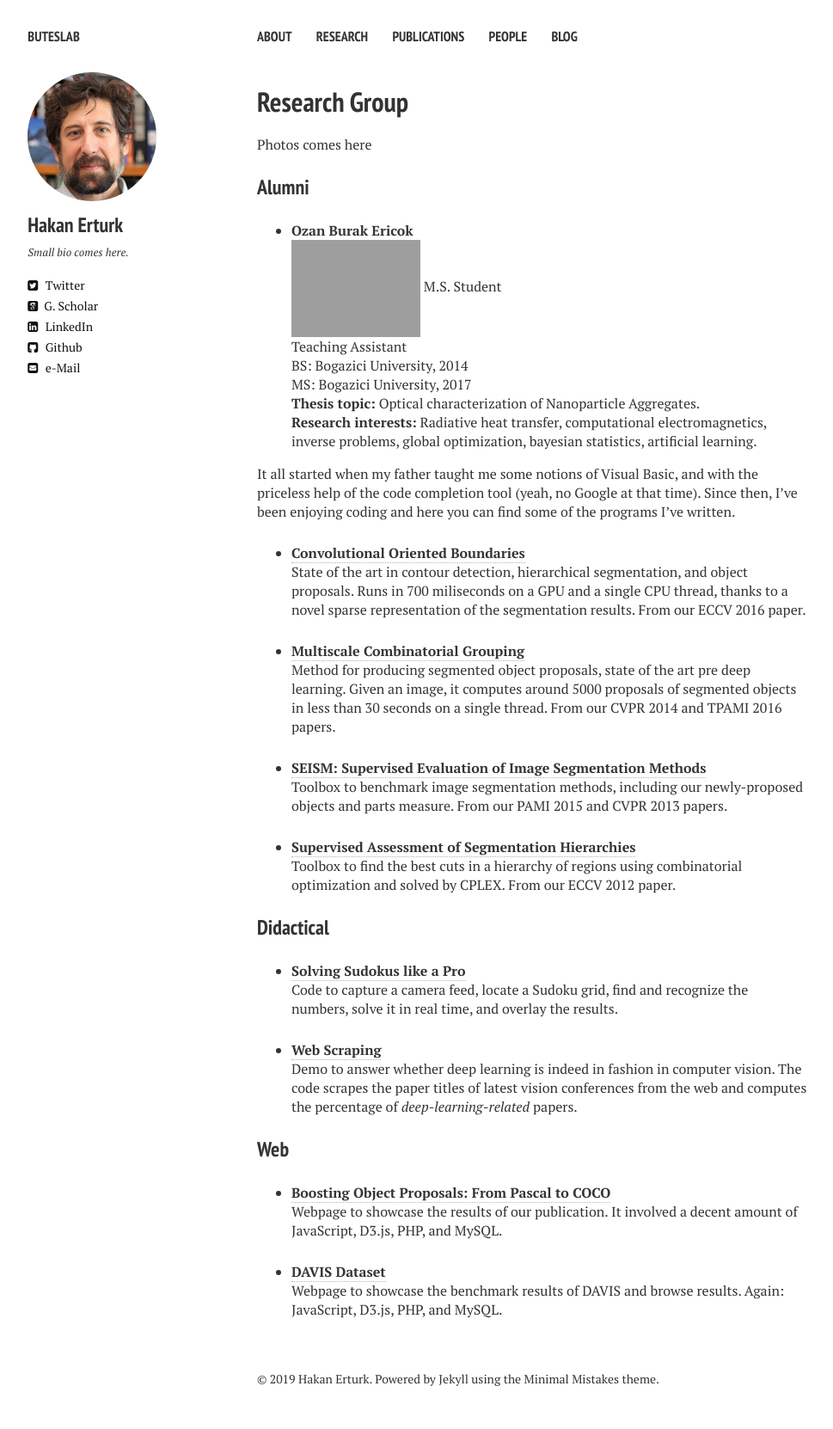
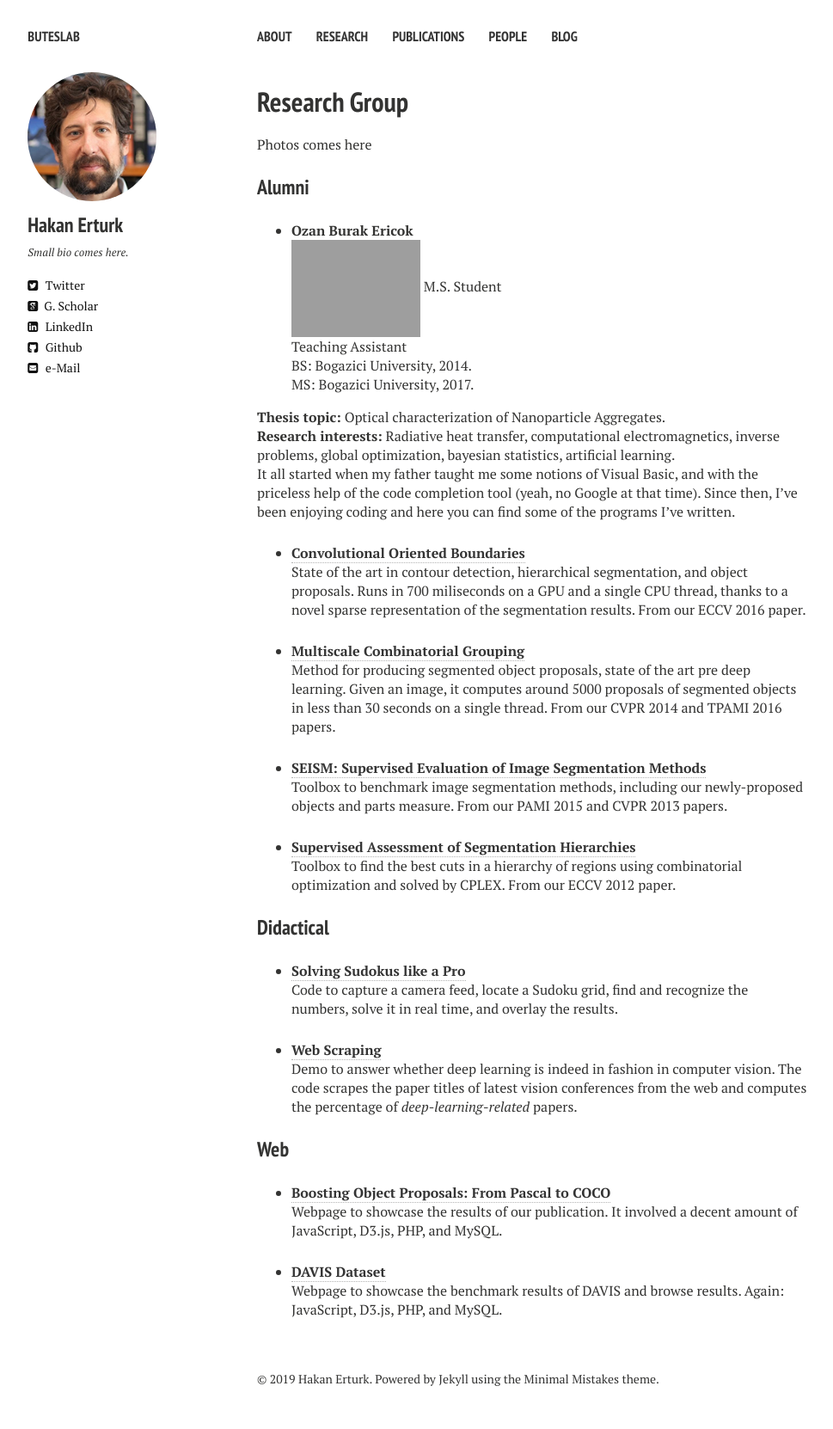
Before and after one commit to buteslab/buteslab.github.io, a Jekyll site: the page built from people.md, in a window 1280 px wide. Shown: the whole page at 86% size, without its empty margins (21-990 px from the left). Built offline with Jekyll 4.4.1, drawn with Linux system fonts in a browser that asks for light colours; nearby versions of some CDN libraries.

```diff
--- a/people.md
+++ b/people.md
@@ -15,9 +15,11 @@ Photos comes here
 <img src="{{ site.github.url }}/images/people/ozanericok.jpeg" height="150" width="150">
 M.S. Student <br />
 Teaching Assistant <br />
-BS:  Bogazici University, 2014 <br />
-MS: Bogazici University, 2017 <br />
+BS:  Bogazici University, 2014. <br />
+MS: Bogazici University, 2017. <br />
+
 **Thesis topic:** Optical characterization of Nanoparticle Aggregates. <br />
+
 **Research interests:** Radiative heat transfer, computational electromagnetics, inverse problems, global optimization, bayesian statistics, artificial learning. <br />
 
 
```
